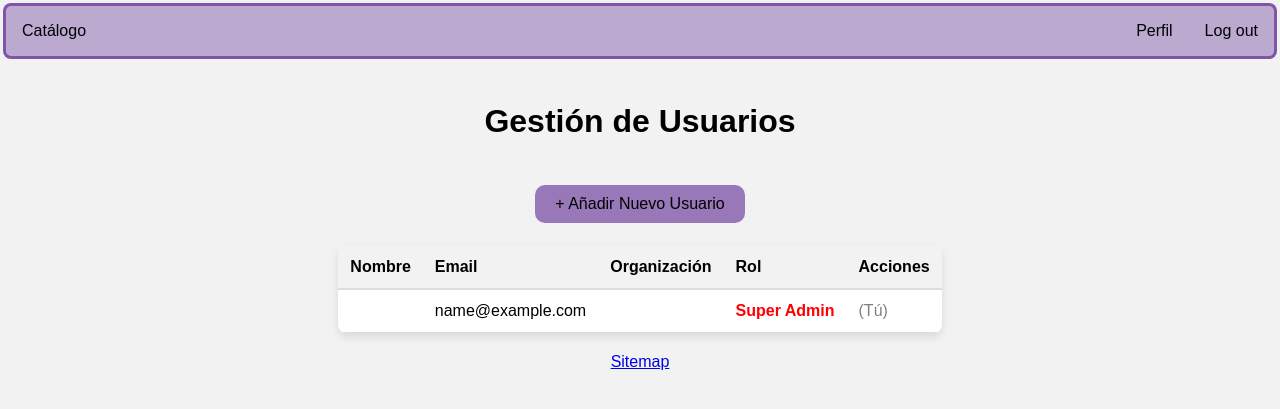
After one commit to OSL-UGR/ugr-reutiliza, a Django app: page /usuarios in a window 1280 px wide. The commit adds this page. Shown: the top 409 px of the page. Run offline with Django 5.2, Linux system fonts and the light colour scheme; the visitor is signed in with stand-in values (Sample User, id 1); data comes from the database, SQL or seed files in the repository.

Commit message:
añadido página de gestión de usuarios

```diff
--- a/muebles/landing/static/styles/styles.css
+++ b/muebles/landing/static/styles/styles.css
@@ -643,3 +643,84 @@ t4 {
 	border-radius: 10px;
 	box-shadow: 2px 3px 0px 1px rgba(0, 0, 0, 0.4);
 }
+
+/***********************************************************/
+/********************GESTIÓN DE USUARIOS********************/
+/***********************************************************/
+
+.gestion-usuarios-main {
+    display: flex;
+    flex-direction: column;
+    margin: 20px auto;
+    gap: 15px; /* Espacio entre el título, el botón y la tabla */
+}
+
+
+/* Botón de añadir usuario (hereda de .button pero ajusta el tamaño) */
+.btn-add-user {
+    background-color: rgba(64, 0, 128, 0.5);
+    color: black;
+    padding: 10px 20px;
+    font-size: 16px;
+}
+
+.table-container {
+    display: block;
+    overflow-x: auto;
+    background-color: #fff;
+    border-radius: 8px;
+    box-shadow: 0 4px 8px rgba(0, 0, 0, 0.1);
+}
+
+/* Estilos de la tabla */
+.users-table {
+    width: 100%;
+    border-collapse: collapse;
+}
+
+.users-table th, .users-table td {
+    padding: 12px;
+    border-bottom: 1px solid #ddd;
+    text-align: left;
+}
+
+.thead-row {
+    background-color: #f2f2f2;
+}
+
+.users-table th {
+    border-bottom: 2px solid #ddd;
+}
+
+/* Etiquetas de roles */
+.role-superadmin {
+    color: red;
+    font-weight: bold;
+}
+
+.role-staff {
+    color: blue;
+}
+
+.text-muted {
+    color: grey;
+}
+
+/* Botón de eliminar tabla */
+.btn-delete {
+    background-color: #ff4444;
+    color: white;
+    border: none;
+    padding: 5px 10px;
+    cursor: pointer;
+    border-radius: 4px;
+    transition: filter 0.3s;
+}
+
+.btn-delete:hover {
+    filter: brightness(85%);
+}
+
+/******************************************************************/
+/********************FIN DE GESTIÓN DE USUARIOS********************/
+/******************************************************************/
--- a/muebles/landing/templates/index.html
+++ b/muebles/landing/templates/index.html
@@ -17,6 +17,11 @@
 		<ul class="navigation">
 			{% block pages %}
 			<li onclick='location.href="/{{URL}}";'>Home</a></li>
+
+			{% if user.is_superuser %}
+        		<li onclick='location.href="/{{URL}}usuarios";'>Gestión Usuarios</li>
+    		{% endif %}
+
 			<li onclick='location.href="/{{URL}}add";'>Añadir mueble</a></li>
 			<li onclick='location.href="/{{URL}}perfil";'>Perfil</a></li>
 			{% endblock %}
--- /dev/null
+++ b/muebles/landing/templates/muebles/gestion_usuarios.html
@@ -0,0 +1,64 @@
+{% extends 'index.html' %}
+
+{% block pages %}
+    <li class="first" onclick='location.href="/{{URL}}";'>Catálogo</li>
+    <li onclick='location.href="/{{URL}}perfil";'>Perfil</li>
+{% endblock %}
+
+{% block content %}
+<main class="gestion-usuarios-main">
+    <div class="nom">
+        <h1>Gestión de Usuarios</h1>
+    </div>
+
+    <div class="actions-usuarios">
+        <button class="button btn-add-user" onclick='location.href="/{{URL}}usuarios/add";'>
+            + Añadir Nuevo Usuario
+        </button>
+    </div>
+
+    <div class="table-container">
+        <table class="users-table">
+            <thead>
+                <tr class="thead-row">
+                    <th>Nombre</th>
+                    <th>Email</th>
+                    <th>Organización</th>
+                    <th>Rol</th>
+                    <th>Acciones</th>
+                </tr>
+            </thead>
+            <tbody>
+                {% for usuario in lista_usuarios %}
+                <tr class="tbody-row">
+                    <td>{{ usuario.nombre }} {{ usuario.apellidos }}</td>
+                    <td>{{ usuario.email }}</td>
+                    <td>{{ usuario.organizacion }}</td>
+                    <td>
+                        {% if usuario.is_superuser %}
+                            <span class="role-superadmin">Super Admin</span>
+                        {% elif usuario.is_staff %}
+                            <span class="role-staff">Staff</span>
+                        {% else %}
+                            Usuario
+                        {% endif %}
+                    </td>
+                    <td>
+                        {% if usuario != user %}
+                            <form action="{% url 'delete_usuario' usuario.email %}" method="post" onsubmit="return confirm('¿Seguro que quieres eliminar a este usuario? Se borrarán sus reservas y muebles.');">
+                                {% csrf_token %}
+                                <button type="submit" class="btn-delete">
+                                    Eliminar
+                                </button>
+                            </form>
+                        {% else %}
+                            <span class="text-muted">(Tú)</span>
+                        {% endif %}
+                    </td>
+                </tr>
+                {% endfor %}
+            </tbody>
+        </table>
+    </div>
+</main>
+{% endblock %}
--- a/muebles/landing/templates/muebles/muebles.html
+++ b/muebles/landing/templates/muebles/muebles.html
@@ -4,6 +4,9 @@
 {% block pages %}
 {% if mueble %}
 <li class="first" onclick='location.href="/{{URL}}";'>Catálogo</a></li>
+{% endif %}
+{% if user.is_superuser %}
+	<li onclick='location.href="/{{URL}}usuarios";'>Gestión Usuarios</li>
 {% endif %}
 {% if user.is_staff or user.is_superuser %}
 <li onclick='location.href="/{{URL}}add";'>Añadir mueble</a></li>
--- a/muebles/landing/urls.py
+++ b/muebles/landing/urls.py
@@ -47,9 +47,8 @@ urlpatterns = [
         path("<int:mueble_id>/", views.deleteMueble, name="delete"),
 
         # TODO Panel de administrador personalizado:
-        # Añadir aquí las futuras rutas para gestionar usuarios.
-        # Ejemplo: path("admin-usuarios/", views.lista_usuarios, name="lista_usuarios"),
-        # path("admin-usuarios/add", views.add_usuario, name="add_usuario"), etc.
+        path("usuarios", views.gestion_usuarios, name="gestion_usuarios"),
+        path("usuarios/delete/<str:email>", views.delete_usuario, name="delete_usuario"),
 
 
         re_path(r'^media/(?P<path>.*)$', serve, {'document_root':
--- a/muebles/landing/views.py
+++ b/muebles/landing/views.py
@@ -1,7 +1,7 @@
 from django.shortcuts import render, redirect
 from django.http import HttpResponse
 from django.contrib.auth import login, logout
-from django.contrib.auth.decorators import login_required
+from django.contrib.auth.decorators import login_required, user_passes_test
 from django.conf import settings
 from .backends import SettingsBackend
 from .models import Mueble, Foto, Usuario, Reserva, categorias as cat
@@ -251,6 +251,7 @@ def bookMueble(request, mueble_id):
         reserva.save()
 
         return redirect(f"/{URL}{mueble_id}/post")
+
     #No gestionamos la reserva, no hay stock suficiente y redirigimos a index
     #TODO: mostrar mensaje de advertencia de que no se ha podido gestionar la reserva por falta de stock
     else:
@@ -369,30 +370,38 @@ def perfil(request):
             }
     return render(request, "muebles/perfil.html", context)
 
-
+# Prepara todos los atributos de información sobre un mueble para mostrarlos, dado el id de un mueble
 @login_required
 def post(request, mueble_id):
+
+    # Obtenemos el mueble, quien es el ofertante y cuantas reservas tiene
     mueble = Mueble.objects.get(pk=mueble_id)
     ofertante = mueble.ofertante
     reservas = Reserva.objects.filter(mueble=mueble)
 
+    # Calculamos la disponibilidad de el mueble
     total = 0
     demandantes = []
     for reserva in reservas:
-        demandantes.append(reserva.demandante)
+        demandantes.append(reserva.demandante) # Para ver quienes han demandado el mueble
         total += reserva.cantidad
 
+    # Vemos si el usuario logueado, tiene ya una reserva o no. Para definir una acción en el html.
     try:
         reserva = Reserva.objects.get(mueble=mueble, demandante=request.user)
     except:
         reserva = None
 
+
+    # Crea la lista de imágenes definiendo la primera como la portada
     imagenes = [mueble.main_image]
     fotos = Foto.objects.filter(mueble=mueble)
     usuario = Usuario.objects.get(email=request.user)
 
     for foto in fotos:
         imagenes.append(foto.imagen)
+
+    # Pasamos los atributos al html
     context = {
             'restantes': mueble.cantidad - total,
             'mueble': mueble,
@@ -405,3 +414,30 @@ def post(request, mueble_id):
             "URL": URL
             }
     return render(request, "muebles/muebles.html", context)
+
+
+# Función que comprueba si el usuario es un super usuario
+def es_superusuario(user):
+    return user.is_superuser
+
+@login_required
+@user_passes_test(es_superusuario, login_url='index') # Si no es superuser, lo manda al index
+def gestion_usuarios(request):
+
+    # Obtenemos la lista de los usuarios
+    lista_usuarios = Usuario.objects.all().order_by('email')
+
+    context = {
+        "lista_usuarios": lista_usuarios,
+        "URL": URL
+    }
+
+    return render(request, "muebles/gestion_usuarios.html", context)
+
+
+#TODO: queda por implementar
+@login_required
+@user_passes_test(es_superusuario, login_url='index')
+def delete_usuario(request, email):
+
+    return redirect("gestion_usuarios")
```
